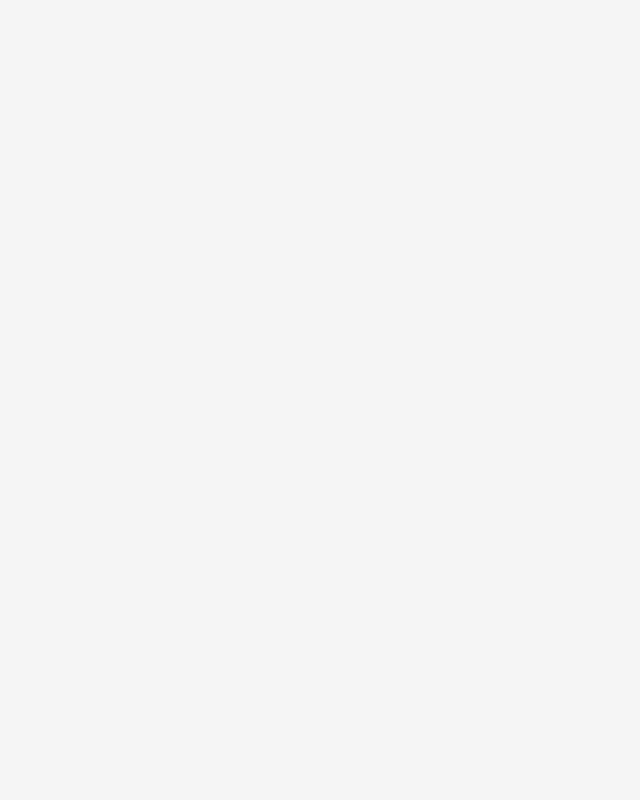
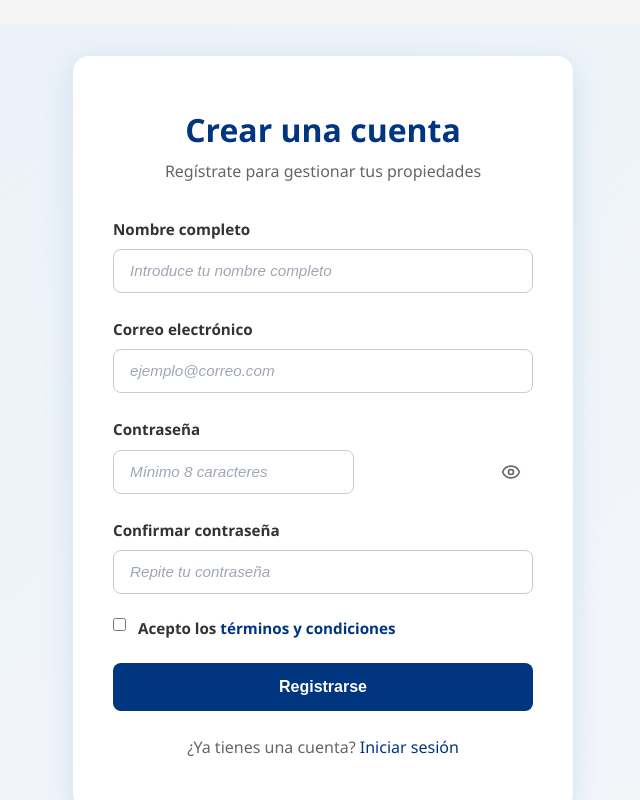
Before and after one commit to Kazuma275/Rayito-de-Sol, a Vue app in the folder frontend/rayito-de-sol/: page /portal/register in a window 1280 px wide. Before the commit this address had no page. Shown: the whole page, without its empty margins (317-957 px from the left). Built offline with nearby package versions, Linux system fonts and the light colour scheme.

Commit message:
features/terms update, forms CSS

```diff
--- a/frontend/rayito-de-sol/src/PortalLanding.vue
+++ b/frontend/rayito-de-sol/src/PortalLanding.vue
@@ -42,7 +42,7 @@ const goToWebsite = () => {
 
 const goToPortal = () => {
   // Navigate directly to the main page
-  router.push('/form');
+  router.push('/login');
 };
 </script>
 
--- a/frontend/rayito-de-sol/src/components/views/LoginForm.vue
+++ b/frontend/rayito-de-sol/src/components/views/LoginForm.vue
@@ -14,6 +14,7 @@
             required
             class="form-input"
             :class="{ 'input-error': errors.email }"
+            placeholder="ejemplo@correo.com"
           />
           <span v-if="errors.email" class="error-message">{{ errors.email }}</span>
         </div>
@@ -28,11 +29,13 @@
               required
               class="form-input"
               :class="{ 'input-error': errors.password }"
+              placeholder="Introduce tu contraseña"
             />
             <button
               type="button"
               class="password-toggle"
               @click="showPassword = !showPassword"
+              aria-label="Mostrar contraseña"
             >
               <EyeIcon v-if="!showPassword" class="icon" />
               <EyeOffIcon v-else class="icon" />
@@ -41,6 +44,7 @@
           <span v-if="errors.password" class="error-message">{{ errors.password }}</span>
         </div>
 
+        <div class="form-options">
           <div class="form-group checkbox-group">
             <input
               type="checkbox"
@@ -53,6 +57,7 @@
           <div class="forgot-password">
             <a href="#" @click.prevent="forgotPassword">¿Olvidaste tu contraseña?</a>
           </div>
+        </div>
 
         <button type="submit" class="submit-button" :disabled="isSubmitting">
           <LoaderIcon v-if="isSubmitting" class="spinner" />
@@ -61,7 +66,13 @@
       </form>
 
       <div class="register-link">
-        ¿No tienes una cuenta? <a href="#" @click.prevent="goToRegister">Regístrate</a>
+        ¿No tienes una cuenta? <a href="#" @click.prevent="goToRegister" class="link">Regístrate</a>
+      </div>
+
+      <div class="back-button-container">
+        <a href="http://localhost:5173/portal/" class="back-button">
+          ← Volver al portal
+        </a>
       </div>
     </div>
   </div>
@@ -73,7 +84,6 @@ import { useRouter } from 'vue-router';
 import { EyeIcon, EyeOffIcon, LoaderIcon } from 'lucide-vue-next';
 
 const router = useRouter();
-const emit = defineEmits(['register']);
 
 const formData = reactive({
   email: '',
@@ -88,54 +98,38 @@ const errors = reactive({
 
 const isSubmitting = ref(false);
 const showPassword = ref(false);
+const isValid = ref(true);
 
 const validateForm = () => {
-  let isValid = true;
+  isValid.value = true;
+  Object.keys(errors).forEach(key => errors[key] = '');
 
-  // Reset errors
-  Object.keys(errors).forEach(key => {
-    errors[key] = '';
-  });
-
-  // Validate email
   const emailRegex = /^[^\s@]+@[^\s@]+\.[^\s@]+$/;
   if (!emailRegex.test(formData.email)) {
     errors.email = 'Por favor, introduce un correo electrónico válido';
-    isValid = false;
+    isValid.value = false;
   }
 
-  // Validate password
   if (formData.password.length < 1) {
     errors.password = 'Por favor, introduce tu contraseña';
-    isValid = false;
+    isValid.value = false;
   }
 
-  return isValid;
+  return isValid.value;
 };
 
 const handleSubmit = async () => {
-  if (!validateForm()) {
-    return;
-  }
+  if (!validateForm()) return;
 
   isSubmitting.value = true;
 
   try {
-    // Simulamos una petición al servidor
     await new Promise(resolve => setTimeout(resolve, 1500));
-
-    // Aquí iría la lógica para enviar los datos al servidor
-    console.log('Datos de inicio de sesión:', {
-      email: formData.email,
-      password: formData.password,
-      remember: formData.remember
-    });
-
-    // Redirigir al usuario al dashboard
+    console.log('Datos de inicio de sesión:', { ...formData });
     router.push('/manage/dashboard');
   } catch (error) {
     console.error('Error al iniciar sesión:', error);
-    alert('Correo electrónico o contraseña incorrectos. Por favor, inténtalo de nuevo.');
+    alert('Correo electrónico o contraseña incorrectos.');
   } finally {
     isSubmitting.value = false;
   }
@@ -146,7 +140,7 @@ const forgotPassword = () => {
 };
 
 const goToRegister = () => {
-  emit('register');
+  router.push('/register');
 };
 </script>
 
@@ -156,22 +150,29 @@ const goToRegister = () => {
   justify-content: center;
   align-items: center;
   padding: 2rem;
+  min-height: calc(100vh - 100px);
+  background: linear-gradient(145deg, #eaf1f8, #f5f7fa);
 }
 
 .login-card {
   background-color: white;
-  border-radius: 8px;
-  box-shadow: 0 4px 12px rgba(0, 0, 0, 0.1);
-  padding: 2rem;
+  border-radius: 16px;
+  box-shadow: 0 8px 30px rgba(0, 113, 194, 0.15);
+  padding: 3rem 2.5rem;
   width: 100%;
-  max-width: 450px;
+  max-width: 460px;
+  transition: transform 0.3s ease;
+}
+
+.login-card:hover {
+  transform: translateY(-3px);
 }
 
 .login-title {
-  font-size: 1.75rem;
+  font-size: 2rem;
   font-weight: 700;
   color: var(--primary-color, #0071c2);
-  margin-bottom: 0.5rem;
+  margin-bottom: 0.25rem;
   text-align: center;
 }
 
@@ -179,12 +180,13 @@ const goToRegister = () => {
   color: #666;
   margin-bottom: 2rem;
   text-align: center;
+  font-size: 1rem;
 }
 
 .login-form {
   display: flex;
   flex-direction: column;
-  gap: 1.25rem;
+  gap: 1.5rem;
 }
 
 .form-group {
@@ -193,17 +195,31 @@ const goToRegister = () => {
   gap: 0.5rem;
 }
 
+.form-group label {
+  font-weight: 600;
+  color: #333;
+  font-size: 0.95rem;
+}
+
 .form-input {
-  padding: 0.75rem;
+  padding: 0.75rem 1rem;
   border: 1px solid #ccc;
-  border-radius: 4px;
+  border-radius: 8px;
   font-size: 1rem;
-  transition: border-color 0.3s;
+  transition: all 0.3s ease;
+  color: #333;
+}
+
+.form-input::placeholder {
+  color: #a0a7b4;
+  font-style: italic;
+  font-size: 0.95rem;
 }
 
 .form-input:focus {
   outline: none;
   border-color: var(--primary-color, #0071c2);
+  box-shadow: 0 0 0 3px rgba(0, 113, 194, 0.15);
 }
 
 .input-error {
@@ -215,41 +231,47 @@ const goToRegister = () => {
   font-size: 0.875rem;
 }
 
+.form-options {
+  display: flex;
+  justify-content: space-between;
+  align-items: center;
+  flex-wrap: wrap;
+  gap: 1rem;
+}
+
 .checkbox-group {
   flex-direction: row;
   align-items: center;
   gap: 0.75rem;
-}
-
-.forgot-password {
-  text-align: right;
-  margin-top: -0.5rem;
+  display: flex;
 }
 
 .forgot-password a {
   color: var(--primary-color, #0071c2);
   text-decoration: none;
   font-size: 0.875rem;
+  transition: color 0.3s ease;
 }
 
 .forgot-password a:hover {
   text-decoration: underline;
+  color: #005999;
 }
 
 .submit-button {
   background-color: var(--primary-color, #0071c2);
   color: white;
   border: none;
-  border-radius: 4px;
+  border-radius: 8px;
   padding: 0.875rem;
   font-size: 1rem;
   font-weight: 600;
   cursor: pointer;
-  transition: background-color 0.3s;
+  transition: all 0.3s ease;
   display: flex;
   justify-content: center;
   align-items: center;
-  margin-top: 1rem;
+  height: 48px;
 }
 
 .submit-button:hover {
@@ -278,14 +300,16 @@ const goToRegister = () => {
   color: #666;
 }
 
-.register-link a {
+.register-link .link {
   color: var(--primary-color, #0071c2);
   text-decoration: none;
   font-weight: 500;
+  transition: color 0.3s ease;
 }
 
-.register-link a:hover {
+.register-link .link:hover {
   text-decoration: underline;
+  color: #005999;
 }
 
 .password-input-container {
@@ -294,17 +318,71 @@ const goToRegister = () => {
 
 .password-toggle {
   position: absolute;
-  right: 10px;
+  right: 12px;
   top: 50%;
   transform: translateY(-50%);
   background: none;
   border: none;
   cursor: pointer;
   color: #666;
+  display: flex;
+  align-items: center;
+  justify-content: center;
+  padding: 0;
 }
 
 .icon {
-  width: 18px;
-  height: 18px;
+  width: 20px;
+  height: 20px;
+}
+
+.back-button-container {
+  margin-top: 1.5rem;
+  text-align: center;
+}
+
+.back-button {
+  display: inline-block;
+  color: #0071c2;
+  font-weight: 500;
+  text-decoration: none;
+  padding: 0.5rem 1rem;
+  border: 1px solid #0071c2;
+  border-radius: 8px;
+  transition: all 0.3s ease;
+}
+
+.back-button:hover {
+  background-color: #0071c2;
+  color: white;
+}
+
+/* 🎯 Mobile Responsive */
+@media (max-width: 500px) {
+  .login-card {
+    padding: 2rem 1.5rem;
+  }
+
+  .login-title {
+    font-size: 1.6rem;
+  }
+
+  .login-subtitle {
+    font-size: 0.95rem;
+  }
+
+  .form-input {
+    font-size: 0.95rem;
+  }
+
+  .submit-button {
+    font-size: 0.95rem;
+    height: 44px;
+  }
+
+  .back-button {
+    font-size: 0.9rem;
+    padding: 0.4rem 0.75rem;
+  }
 }
 </style>
--- a/frontend/rayito-de-sol/src/components/views/RegisterForm.vue
+++ b/frontend/rayito-de-sol/src/components/views/RegisterForm.vue
@@ -14,6 +14,7 @@
             required
             class="form-input"
             :class="{ 'input-error': errors.name }"
+            placeholder="Introduce tu nombre completo"
           />
           <span v-if="errors.name" class="error-message">{{ errors.name }}</span>
         </div>
@@ -27,6 +28,7 @@
             required
             class="form-input"
             :class="{ 'input-error': errors.email }"
+            placeholder="ejemplo@correo.com"
           />
           <span v-if="errors.email" class="error-message">{{ errors.email }}</span>
         </div>
@@ -41,11 +43,13 @@
               required
               class="form-input"
               :class="{ 'input-error': errors.password }"
+              placeholder="Mínimo 8 caracteres"
             />
             <button
               type="button"
               class="password-toggle"
               @click="showPassword = !showPassword"
+              aria-label="Mostrar contraseña"
             >
               <EyeIcon v-if="!showPassword" class="icon" />
               <EyeOffIcon v-else class="icon" />
@@ -63,6 +67,7 @@
             required
             class="form-input"
             :class="{ 'input-error': errors.confirmPassword }"
+            placeholder="Repite tu contraseña"
           />
           <span v-if="errors.confirmPassword" class="error-message">{{ errors.confirmPassword }}</span>
         </div>
@@ -75,9 +80,11 @@
             required
             :class="{ 'input-error': errors.terms }"
           />
-          <label for="terms">Acepto los <a href="#" class="terms-link">términos y condiciones</a></label>
-          <span v-if="errors.terms" class="error-message">{{ errors.terms }}</span>
+          <label for="terms" class="terms-label">
+            Acepto los <router-link to="/terms" class="terms-link">términos y condiciones</router-link>
+          </label>
         </div>
+        <span v-if="errors.terms" class="error-message terms-error">{{ errors.terms }}</span>
 
         <button type="submit" class="submit-button" :disabled="isSubmitting">
           <LoaderIcon v-if="isSubmitting" class="spinner" />
@@ -86,19 +93,18 @@
       </form>
 
       <div class="login-link">
-        ¿Ya tienes una cuenta? <a href="#" @click.prevent="goToLogin">Iniciar sesión</a>
+        ¿Ya tienes una cuenta? <router-link to="/login" class="link">Iniciar sesión</router-link>
       </div>
     </div>
   </div>
 </template>
 
 <script setup>
-import { ref, reactive } from 'vue';
+import { ref, reactive, onMounted } from 'vue';
 import { useRouter } from 'vue-router';
 import { EyeIcon, EyeOffIcon, LoaderIcon } from 'lucide-vue-next';
 
 const router = useRouter();
-const emit = defineEmits(['login']);
 
 const formData = reactive({
   name: '',
@@ -183,19 +189,13 @@ const handleSubmit = async () => {
     alert('¡Registro exitoso! Ahora puedes iniciar sesión.');
 
     // Redirigir a la página de inicio de sesión
-    goToLogin();
+    router.push('/login');
   } catch (error) {
     console.error('Error al registrar:', error);
     alert('Ha ocurrido un error al registrarse. Por favor, inténtalo de nuevo.');
   } finally {
     isSubmitting.value = false;
   }
-};
-
-const goToLogin = () => {
-  emit('login');
-  // Si tienes una ruta de login, puedes usar:
-  // router.push('/login');
 };
 </script>
 
@@ -205,22 +205,29 @@ const goToLogin = () => {
   justify-content: center;
   align-items: center;
   padding: 2rem;
+  min-height: calc(100vh - 100px);
+  background: linear-gradient(145deg, #eaf1f8, #f5f7fa);
 }
 
 .register-card {
   background-color: white;
-  border-radius: 8px;
-  box-shadow: 0 4px 12px rgba(0, 0, 0, 0.1);
-  padding: 2rem;
+  border-radius: 16px;
+  box-shadow: 0 8px 30px rgba(0, 113, 194, 0.15);
+  padding: 3rem 2.5rem;
   width: 100%;
   max-width: 500px;
+  transition: transform 0.3s ease;
+}
+
+.register-card:hover {
+  transform: translateY(-3px);
 }
 
 .register-title {
-  font-size: 1.75rem;
+  font-size: 2rem;
   font-weight: 700;
   color: var(--primary-color, #0071c2);
-  margin-bottom: 0.5rem;
+  margin-bottom: 0.25rem;
   text-align: center;
 }
 
@@ -228,12 +235,13 @@ const goToLogin = () => {
   color: #666;
   margin-bottom: 2rem;
   text-align: center;
+  font-size: 1rem;
 }
 
 .register-form {
   display: flex;
   flex-direction: column;
-  gap: 1.25rem;
+  gap: 1.5rem;
 }
 
 .form-group {
@@ -242,17 +250,31 @@ const goToLogin = () => {
   gap: 0.5rem;
 }
 
+.form-group label {
+  font-weight: 600;
+  color: #333;
+  font-size: 0.95rem;
+}
+
 .form-input {
-  padding: 0.75rem;
+  padding: 0.75rem 1rem;
   border: 1px solid #ccc;
-  border-radius: 4px;
+  border-radius: 8px;
   font-size: 1rem;
-  transition: border-color 0.3s;
+  transition: all 0.3s ease;
+  color: #333;
+}
+
+.form-input::placeholder {
+  color: #a0a7b4;
+  font-style: italic;
+  font-size: 0.95rem;
 }
 
 .form-input:focus {
   outline: none;
   border-color: var(--primary-color, #0071c2);
+  box-shadow: 0 0 0 3px rgba(0, 113, 194, 0.15);
 }
 
 .input-error {
@@ -264,10 +286,19 @@ const goToLogin = () => {
   font-size: 0.875rem;
 }
 
+.terms-error {
+  margin-top: -0.75rem;
+}
+
 .checkbox-group {
   flex-direction: row;
-  align-items: center;
+  align-items: flex-start;
   gap: 0.75rem;
+  display: flex;
+}
+
+.terms-label {
+  line-height: 1.4;
 }
 
 .terms-link {
@@ -283,16 +314,16 @@ const goToLogin = () => {
   background-color: var(--primary-color, #0071c2);
   color: white;
   border: none;
-  border-radius: 4px;
+  border-radius: 8px;
   padding: 0.875rem;
   font-size: 1rem;
   font-weight: 600;
   cursor: pointer;
-  transition: background-color 0.3s;
+  transition: all 0.3s ease;
   display: flex;
   justify-content: center;
   align-items: center;
-  margin-top: 1rem;
+  height: 48px;
 }
 
 .submit-button:hover {
@@ -321,13 +352,13 @@ const goToLogin = () => {
   color: #666;
 }
 
-.login-link a {
+.login-link .link {
   color: var(--primary-color, #0071c2);
   text-decoration: none;
   font-weight: 500;
 }
 
-.login-link a:hover {
+.login-link .link:hover {
   text-decoration: underline;
 }
 
@@ -337,17 +368,45 @@ const goToLogin = () => {
 
 .password-toggle {
   position: absolute;
-  right: 10px;
+  right: 12px;
   top: 50%;
   transform: translateY(-50%);
   background: none;
   border: none;
   cursor: pointer;
   color: #666;
+  display: flex;
+  align-items: center;
+  justify-content: center;
+  padding: 0;
 }
 
 .icon {
-  width: 18px;
-  height: 18px;
+  width: 20px;
+  height: 20px;
+}
+
+/* 🎯 Mobile Responsive */
+@media (max-width: 500px) {
+  .register-card {
+    padding: 2rem 1.5rem;
+  }
+
+  .register-title {
+    font-size: 1.6rem;
+  }
+
+  .register-subtitle {
+    font-size: 0.95rem;
+  }
+
+  .form-input {
+    font-size: 0.95rem;
+  }
+
+  .submit-button {
+    font-size: 0.95rem;
+    height: 44px;
+  }
 }
 </style>
```
Also changed, not shown: frontend/rayito-de-sol/src/components/settings/TermsConditions.vue (+75 -9 lines), frontend/rayito-de-sol/src/router/routes.js (+7 -2 lines). Lines whose indentation alone changed are shown as unchanged.
